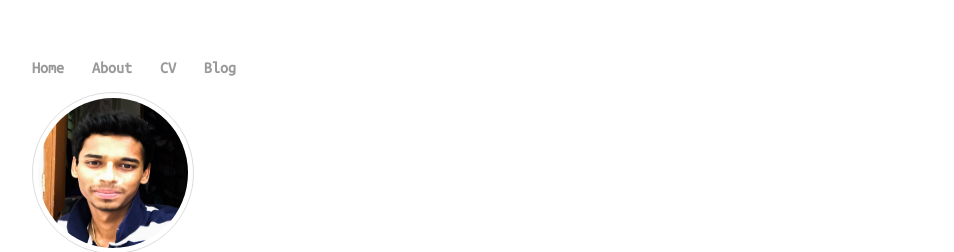
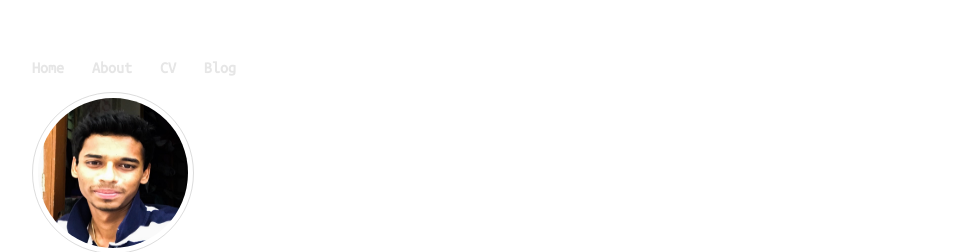
Before and after one commit to sanjevk/portfolio, a Jekyll site: the page built from index.html, in a window 1280 px wide. Shown: the top 252 px of the page, without its empty margins (160-1114 px from the left). Built offline with Jekyll 4.4.1, drawn with Linux system fonts in a browser that asks for light colours.

Commit message:
tweak #3

```diff
--- a/css/main.css
+++ b/css/main.css
@@ -36,6 +36,10 @@ a {
 }
 a:hover {
     text-decoration: underline;
+}
+
+nav ul li, footer ul li:hover {
+  filter: brightness(150%);
 }
 
 .avatar {
```
